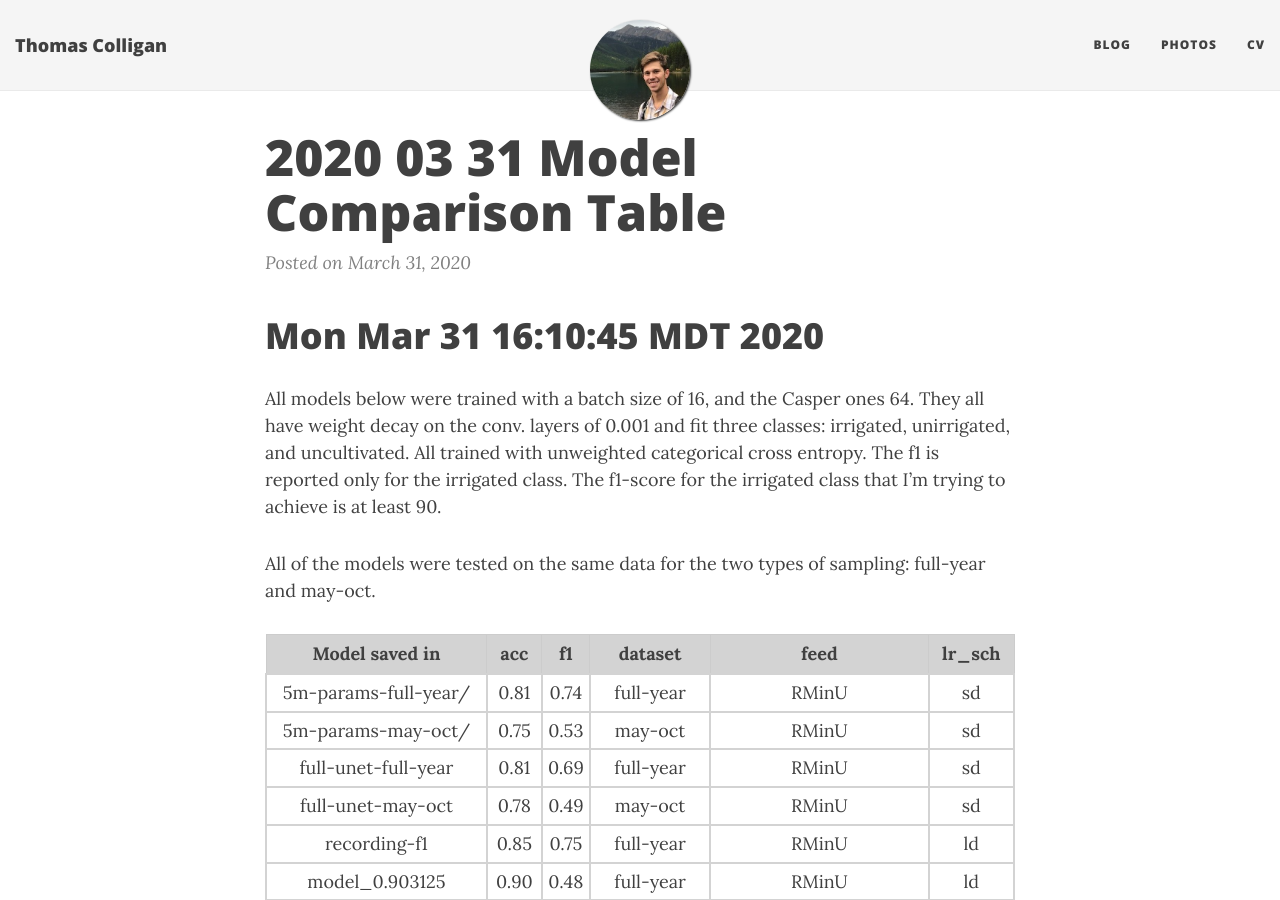
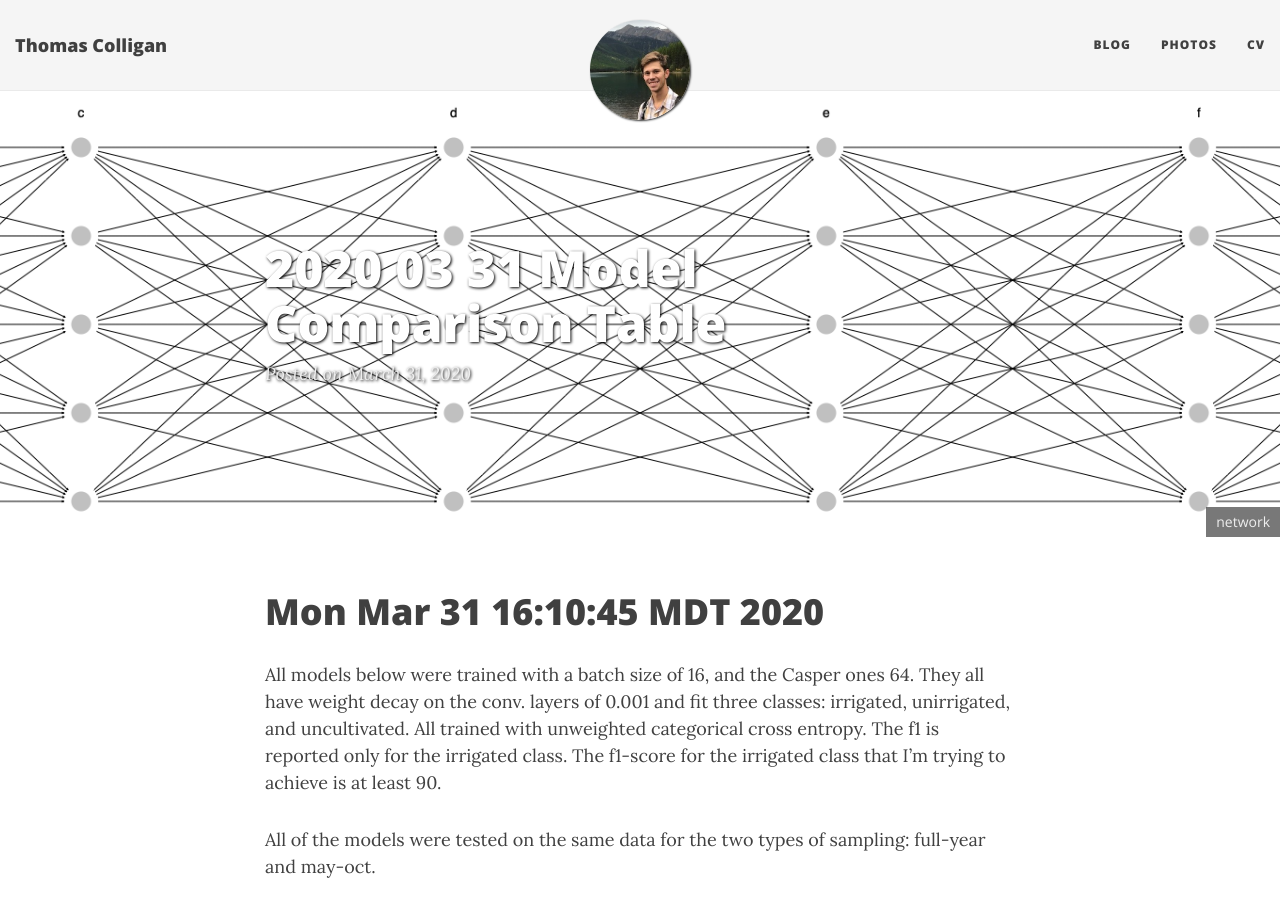
Before and after one commit to colligant/colligant.github.io, a Jekyll site: the page built from _posts/2020-03-31-2020-03-31-model-comparison-table.md, in a window 1280 px wide and 900 px high. Built offline with Jekyll 4.4.1, drawn with Linux system fonts in a browser that asks for light colours; nearby versions of some CDN libraries.

Commit message:
Add image

```diff
--- a/_posts/2020-03-31-2020-03-31-model-comparison-table.md
+++ b/_posts/2020-03-31-2020-03-31-model-comparison-table.md
@@ -2,6 +2,9 @@
 layout: post
 published: true
 updated: Thu Apr 9
+bigimg:
+  - "/img/network.png": "network"
+
 ---
 <style>
 .tablelines table, .tablelines td {
```
Also changed, not shown: img/network.png (added).
